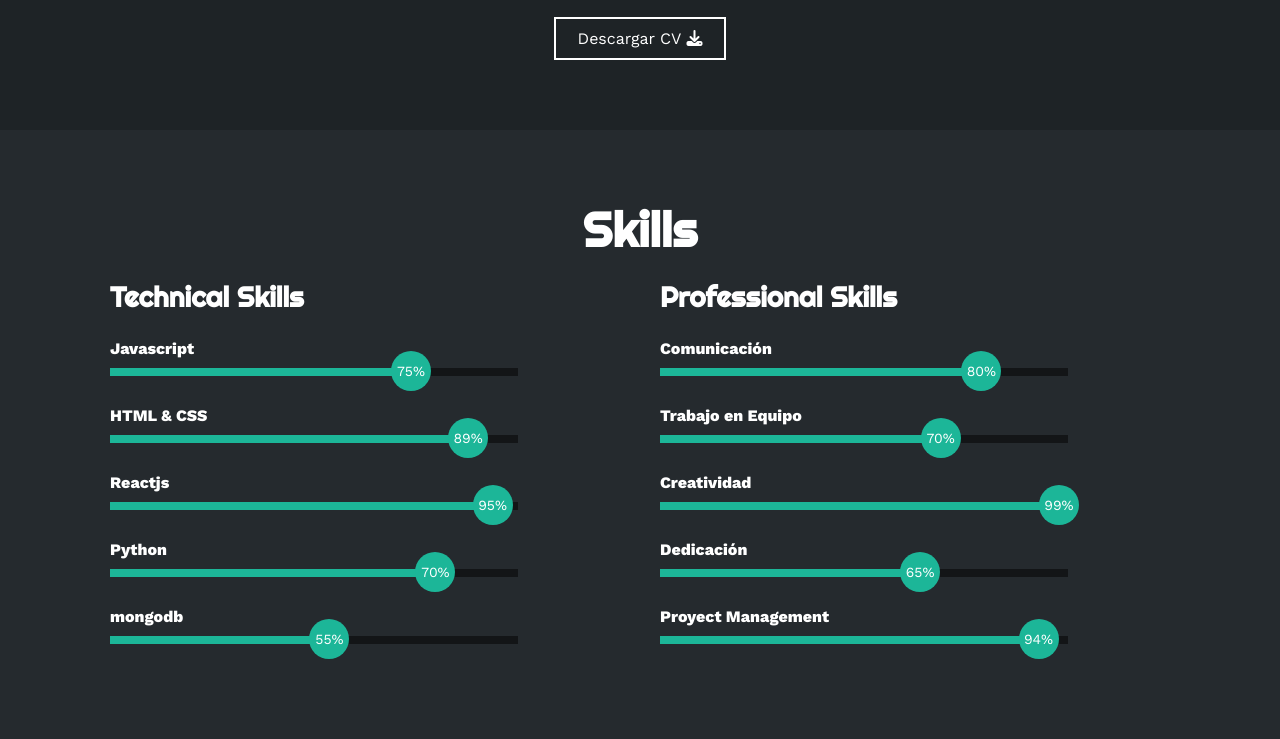
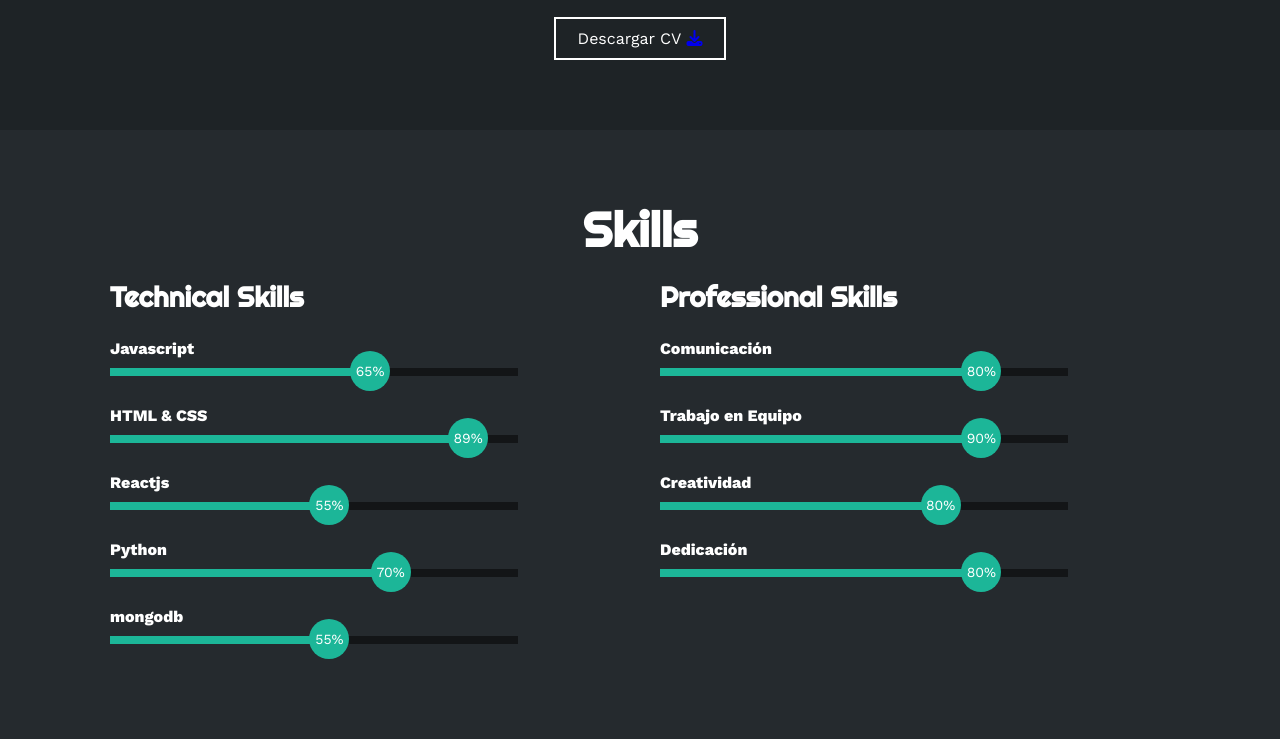
Before and after one commit to nachaxed/portfolio-Personal, a plain HTML site: page index.html in a window 1280 px wide. Shown: the part 1328-2067 px from the top of the page. Drawn offline with nearby package versions, Linux system fonts and the light colour scheme.

Commit message:
Add files via upload

```diff
--- a/estilos.css
+++ b/estilos.css
@@ -75,11 +75,11 @@ html{
 }
 .inicio .contenido-banner img{
     margin-top: 40px;
-    border: 10px solid #1CB698;
+    border: 3px solid #1CB698;
     display: block;
     width: 80%;
     margin: auto;
-    border-radius: 100%;
+    border-radius: 80%;
 }
 .inicio .contenido-banner h1{
     margin-top: 40px;
@@ -137,6 +137,8 @@ html{
 .sobremi .fila .col
 {
     width: 50%;
+    margin-left: 312px;
+    text-align: center;
 }
 .sobremi .fila .col h3{
     font-size: 28px;
@@ -165,7 +167,7 @@ html{
     flex-wrap: wrap;
 }
 .sobremi .fila .col .contenedor-intereses .interes{
-    width: 100px;
+    width: 140px;
     height: 100px;
     background-color: #252A2E;
     border-radius: 10px;
@@ -275,7 +277,7 @@ html{
 }
 @keyframes javascript {
     0%{width: 0%;}
-    100%{width: 75%;}
+    100%{width: 65%;}
 }
 
 .skills .skill .htmlcss{
@@ -287,29 +289,28 @@ html{
     100%{width: 89%;}
 }
 
-.skills .skill .photoshop{
+.skills .skill .reactjs{
     width: 0%;
-    animation: 2s photoshop forwards;
+    animation: 2s reactjs forwards;
 }
-@keyframes photoshop {
+@keyframes reactjs {
     0%{width: 0%;}
-    100%{width: 95%;}
+    100%{width: 55%;}
 }
 
-.skills .skill .wordpress{
+.skills .skill .python{
     width: 0%;
-    animation: 2s wordpress forwards;
+    animation: 2s python forwards;
 }
-@keyframes wordpress {
+@keyframes python {
     0%{width: 0%;}
-    100%{width: 81%;}
+    100%{width: 70%;}
 }
-
-.skills .skill .drupal{
+.skills .skill .mongodb{
     width: 0%;
-    animation: 2s drupal forwards;
+    animation: 2s mongodb forwards;
 }
-@keyframes drupal {
+@keyframes mongodb {
     0%{width: 0%;}
     100%{width: 55%;}
 }
@@ -329,7 +330,7 @@ html{
 }
 @keyframes trabajo {
     0%{width: 0%;}
-    100%{width: 70%;}
+    100%{width: 80%;}
 }
 
 .skills .skill .creatividad{
@@ -338,7 +339,7 @@ html{
 }
 @keyframes creatividad {
     0%{width: 0%;}
-    100%{width: 99%;}
+    100%{width: 70%;}
 }
 
 .skills .skill .dedicacion{
@@ -347,17 +348,9 @@ html{
 }
 @keyframes dedicacion {
     0%{width: 0%;}
-    100%{width: 65%;}
+    100%{width: 80%;}
 }
 
-.skills .skill .proyect{
-    width: 0%;
-    animation: 2s proyect forwards;
-}
-@keyframes proyect {
-    0%{width: 0%;}
-    100%{width: 94%;}
-}
 /* SECCION CURRICULUM */
 .curriculum{
     background-color: #1e2326;
--- a/index.html
+++ b/index.html
@@ -19,12 +19,12 @@
     <div class="contenedor-header">
       <header>
         <div class="logo">
-          <a href="#">I.E</a>
+          <a href="#inicio">I.E</a>
         </div>
         <nav id="nav">
           <ul>
             <li><a href="#inicio" onclick="seleccionar()">INICIO</a></li>
-            <li><a href="#sobre mi" onclick="seleccionar()">SOBRE MI</a></li>
+            <li><a href="#sobremi" onclick="seleccionar()">SOBRE MI</a></li>
             <li><a href="#skills" onclick="seleccionar()">SKILLS</a></li>
             <li><a href="#cv" onclick="seleccionar()">CV</a></li>
             <li><a href="#portfolio" onclick="seleccionar()">PORTFOLIO</a></li>
@@ -40,7 +40,7 @@
     <section id="inicio" class="inicio">
       <div class="contenido-banner">
         <div class="contenedor-img">
-          <img src="#" alt="" />
+          <img src="/assets/IMG-20220522-WA0060.jpg" alt="" />
         </div>
         <h1>IGNACIO E. SANCHEZ</h1>
         <h2>Desarrollador fullstack</h2>
@@ -88,9 +88,9 @@
           </div>
         </div>
       </div>
-        <button>
-          Descargar CV <i class="fa-solid fa-download"></i>
-          <span class="overlay"></span>
+        <button id="cv">
+          Descargar CV <a href="/assets/cv ignacio e. sanchez .pdf"><i class="fa-solid fa-download"></i>
+          <span class="overlay"></span></a>
         </button>
       </div>
     </section>
@@ -107,7 +107,7 @@
                         <span>Javascript</span>
                         <div class="barra-skill">
                             <div class="progreso">
-                                <span>75%</span>
+                                <span>65%</span>
                             </div>
                         </div>
                     </div>
@@ -123,7 +123,7 @@
                         <span>Reactjs</span>
                         <div class="barra-skill">
                             <div class="progreso">
-                                <span>95%</span>
+                                <span>55%</span>
                             </div>
                         </div>
                     </div>
@@ -159,7 +159,7 @@
                         <span>Trabajo en Equipo</span>
                         <div class="barra-skill">
                             <div class="progreso">
-                                <span>70%</span>
+                                <span>90%</span>
                             </div>
                         </div>
                     </div>
@@ -167,7 +167,7 @@
                         <span>Creatividad</span>
                         <div class="barra-skill">
                             <div class="progreso">
-                                <span>99%</span>
+                                <span>80%</span>
                             </div>
                         </div>
                     </div>
@@ -175,15 +175,7 @@
                         <span>Dedicación</span>
                         <div class="barra-skill">
                             <div class="progreso">
-                                <span>65%</span>
-                            </div>
-                        </div>
-                    </div>
-                    <div class="skill">
-                        <span>Proyect Management</span>
-                        <div class="barra-skill">
-                            <div class="progreso">
-                                <span>94%</span>
+                                <span>80%</span>
                             </div>
                         </div>
                     </div>
--- a/script.js
+++ b/script.js
@@ -19,13 +19,13 @@ function seleccionar(){
 function efectoHabilidades(){
     var skills = document.getElementById("skills");
     var distancia_skills = window.innerHeight - skills.getBoundingClientRect().top;
-    if(distancia_skills >= 300){
+    if(distancia_skills >= 100){
         let habilidades = document.getElementsByClassName("progreso");
         habilidades[0].classList.add("javascript");
         habilidades[1].classList.add("htmlcss");
-        habilidades[2].classList.add("photoshop");
-        habilidades[3].classList.add("wordpress");
-        habilidades[4].classList.add("drupal");
+        habilidades[2].classList.add("reactjs");
+        habilidades[3].classList.add("python");
+        habilidades[4].classList.add("mongodb");
         habilidades[5].classList.add("comunicacion");
         habilidades[6].classList.add("trabajo");
         habilidades[7].classList.add("creatividad");
```
